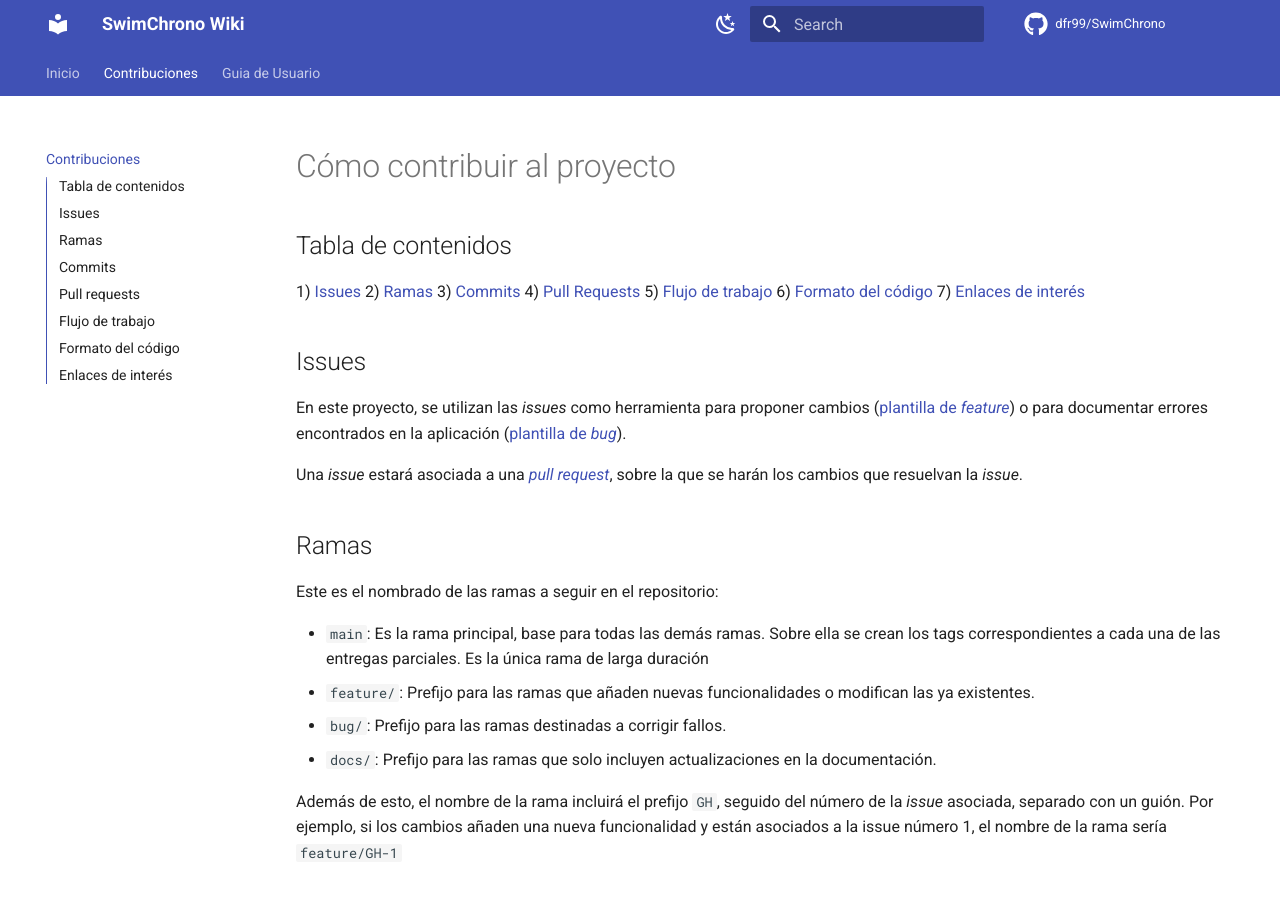
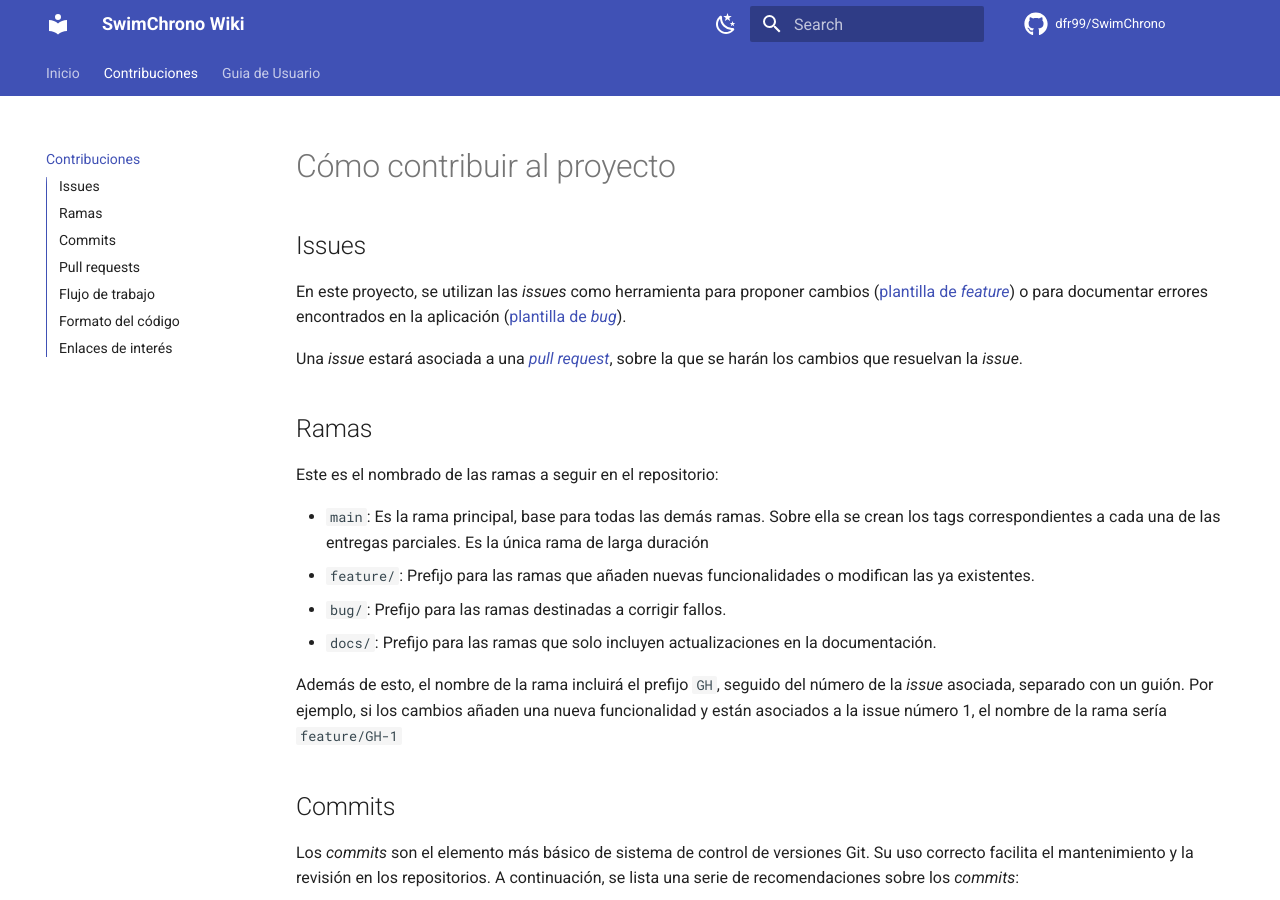
Before and after one commit to dfr99/SwimChrono, an MkDocs documentation site: the page built from docs/contributing/index.md, in a window 1280 px wide and 900 px high. Built offline with MkDocs 1.6.1 and Material for MkDocs 9.7.7, drawn with Linux system fonts in a browser that asks for light colours; comment, search, counter and statistics services are not loaded.

Commit message:
Update ToC in CONTRIBUTING

```diff
--- a/docs/contributing/index.md
+++ b/docs/contributing/index.md
@@ -1,14 +1,4 @@
 # Cómo contribuir al proyecto
-
-## Tabla de contenidos
-
-1) [Issues](#issues)
-2) [Ramas](#ramas)
-3) [Commits](#commits)
-4) [Pull Requests](#pull-requests)
-5) [Flujo de trabajo](#flujo-de-trabajo)
-6) [Formato del código](#formato-de-código)
-7) [Enlaces de interés](#enlaces-de-interés)
 
 ## Issues
 
```
